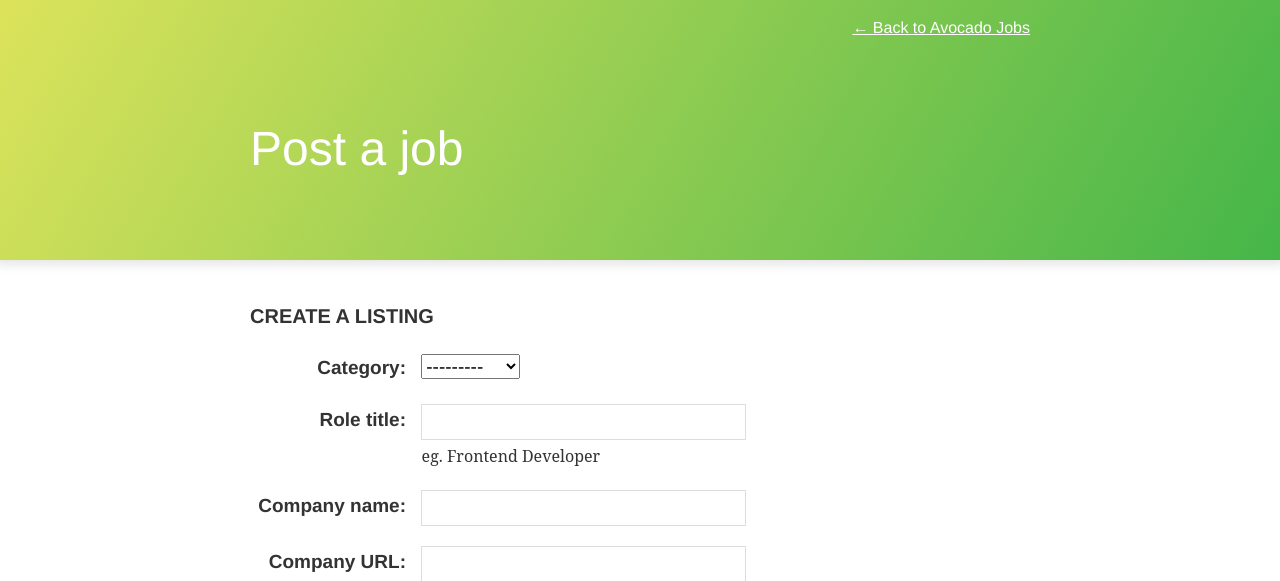
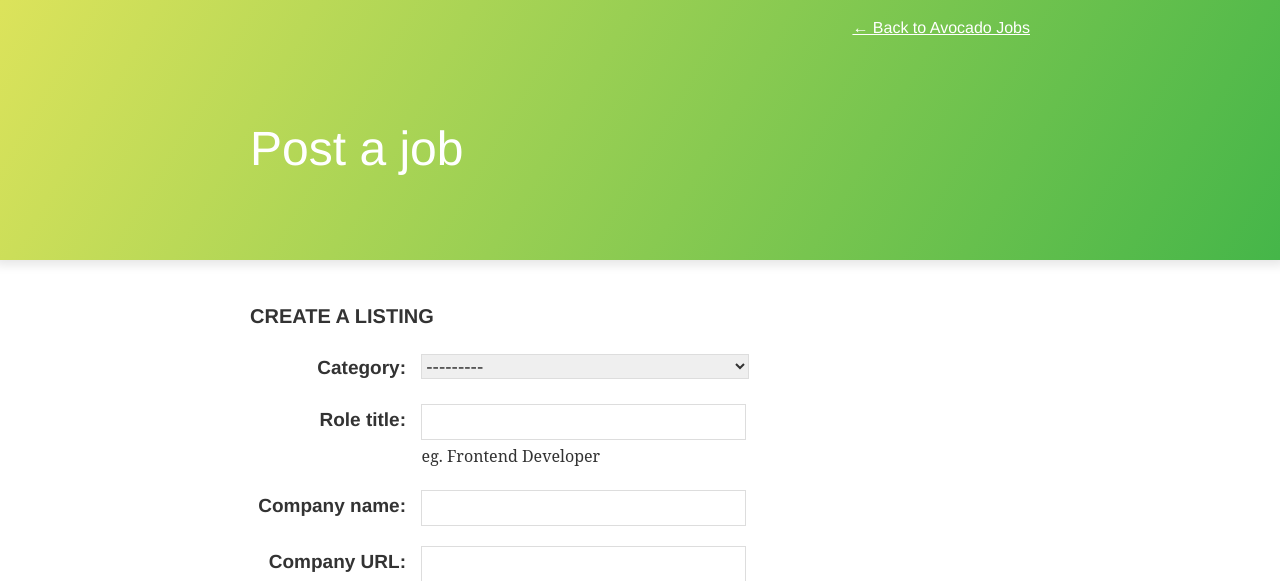
Before and after one commit to sirodoht/avocado-jobs, a Django app: page /submit/ in a window 1280 px wide. Shown: the top 581 px of the page. Run offline with Django 3.2, Linux system fonts and the light colour scheme; some libraries are stand-ins or nearby versions.

Commit message:
add styling for select element on submit

```diff
--- a/main/static/main/style.css
+++ b/main/static/main/style.css
@@ -326,6 +326,13 @@ li {
   width: 10%;
 }
 
+.submit-item > select {
+  width: 42%;
+  outline: none;
+  color: #333;
+  border: 1px solid #ddd;
+}
+
 .submit-item-help {
   margin-top: 4px;
   font-size: 16px;
```
